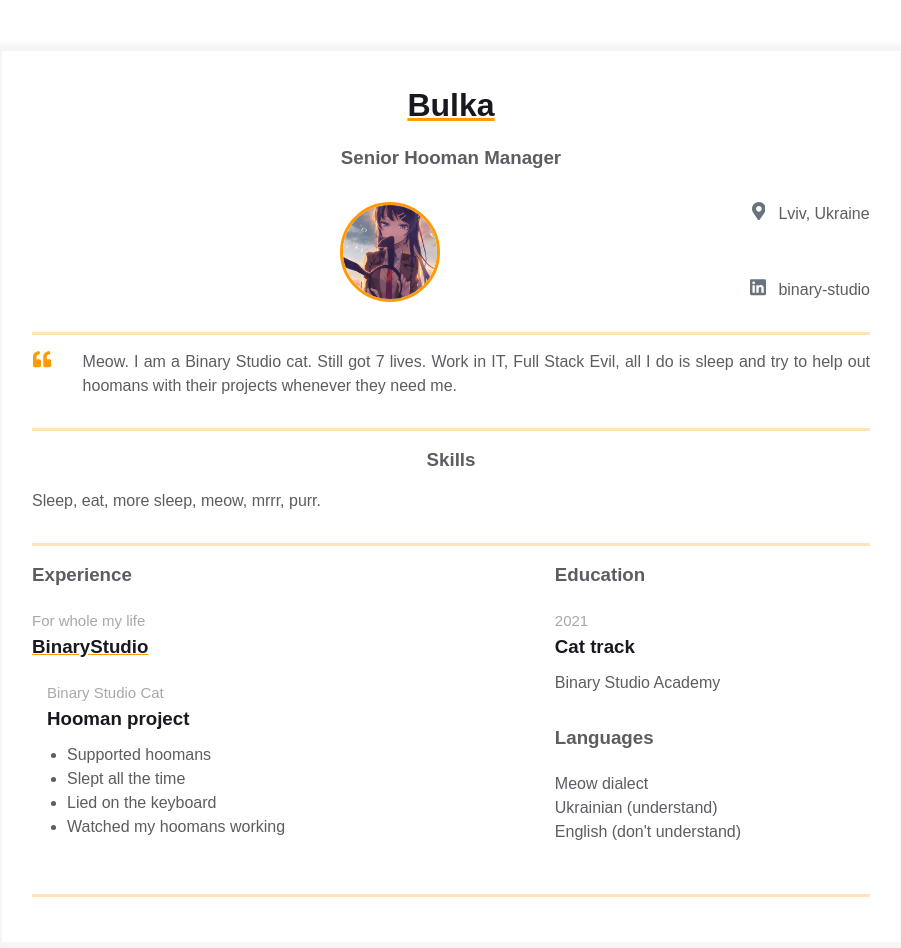
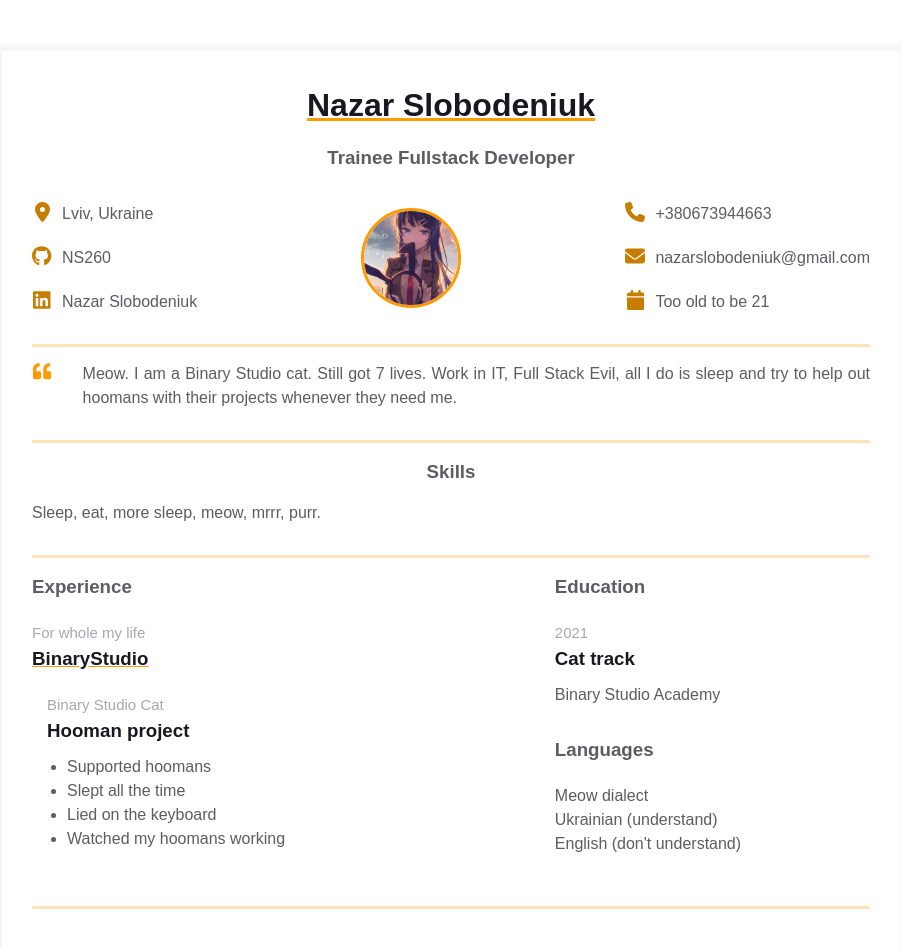
Before and after one commit to NS260/homepage, a plain HTML site: page index.html in a window 1280 px wide. Shown: the whole page, without its empty margins (189-1090 px from the left). Drawn offline with Linux system fonts and the light colour scheme.

Commit message:
Edited index.html [edited contact info]

```diff
--- a/index.html
+++ b/index.html
@@ -11,11 +11,43 @@
     <div class="resume">
         <div class="container">
             <div class="resume__block">
-                <h1 class="contact-info__header">Bulka</h1>
-                <h3 class="contact-info__sub-header">Senior Hooman Manager</h3>
-
+                <h1 class="contact-info__header">Nazar Slobodeniuk</h1>
+                <h3 class="contact-info__sub-header">Trainee Fullstack Developer</h3>
                 <div class="contact_info_container fh">
-                    <div class="contact-info__block"></div>
+                    <div class="contact-info__block">
+                        <a href="" rel="author" class="contact-info__item">
+                            <div class="contact-info__item-icon-wrapper">
+                                <svg xmlns="http://www.w3.org/2000/svg" height="20" width="15" viewBox="0 0 384 512">
+                                    <path fill="#c77e00" d="M215.7 499.2C267 435 384 279.4 384 192C384
+                                86 298 0 192 0S0 86 0 192c0 87.4 117 243 168.3 307.2c12.3 15.3 35.1 15.3 47.4 0zM192 128a64 64 0 1 1 0 128 64 64 0 1 1 0-128z"/></svg>
+                            </div>
+                            <span>Lviv, Ukraine</span>
+                        </a>
+                        <a href="https://github.com/NS260" rel="author" class="contact-info__item">
+                            <div class="contact-info__item-icon-wrapper">
+                                <svg xmlns="http://www.w3.org/2000/svg" height="20" width="19.375" viewBox="0 0 496 512">
+                                    <path fill="#c77e00" d="M165.9 397.4c0 2-2.3 3.6-5.2 3.6-3.3 .3-5.6-1.3-5.6-3.6 0-2 2.3-3.6 5.2-3.6 3-.3 5.6 1.3 5.6 3.6zm-31.1-4.5c-.7 2 1.3 4.3 4.3
+                                    4.9 2.6 1 5.6 0 6.2-2s-1.3-4.3-4.3-5.2c-2.6-.7-5.5 .3-6.2 2.3zm44.2-1.7c-2.9 .7-4.9 2.6-4.6 4.9 .3 2 2.9 3.3 5.9 2.6 2.9-.7 4.9-2.6 4.6-4.6-.3-1.9-3-3.2-5.9-2.9zM244.8 8C106.1
+                                    8 0 113.3 0 252c0 110.9 69.8 205.8 169.5 239.2 12.8 2.3 17.3-5.6 17.3-12.1 0-6.2-.3-40.4-.3-61.4 0 0-70 15-84.7-29.8 0 0-11.4-29.1-27.8-36.6 0 0-22.9-15.7 1.6-15.4 0
+                                    0 24.9 2 38.6 25.8 21.9 38.6 58.6 27.5 72.9 20.9 2.3-16 8.8-27.1 16-33.7-55.9-6.2-112.3-14.3-112.3-110.5 0-27.5 7.6-41.3 23.6-58.9-2.6-6.5-11.1-33.3 2.6-67.9 20.9-6.5
+                                    69 27 69 27 20-5.6 41.5-8.5 62.8-8.5s42.8 2.9 62.8 8.5c0 0 48.1-33.6 69-27 13.7 34.7 5.2 61.4 2.6 67.9 16 17.7 25.8 31.5 25.8 58.9 0 96.5-58.9 104.2-114.8 110.5 9.2 7.9
+                                    17 22.9 17 46.4 0 33.7-.3 75.4-.3 83.6 0 6.5 4.6 14.4 17.3 12.1C428.2 457.8 496 362.9 496 252 496 113.3 383.5 8 244.8 8zM97.2 352.9c-1.3 1-1 3.3 .7 5.2 1.6 1.6 3.9 2.3
+                                    5.2 1 1.3-1 1-3.3-.7-5.2-1.6-1.6-3.9-2.3-5.2-1zm-10.8-8.1c-.7 1.3 .3 2.9 2.3 3.9 1.6 1 3.6 .7 4.3-.7 .7-1.3-.3-2.9-2.3-3.9-2-.6-3.6-.3-4.3 .7zm32.4 35.6c-1.6 1.3-1 4.3 1.3 6.2 2.3 2.3 5.2 2.6 6.5 1 1.3-1.3
+                                .7-4.3-1.3-6.2-2.2-2.3-5.2-2.6-6.5-1zm-11.4-14.7c-1.6 1-1.6 3.6 0 5.9 1.6 2.3 4.3 3.3 5.6 2.3 1.6-1.3 1.6-3.9 0-6.2-1.4-2.3-4-3.3-5.6-2z"/></svg>
+                            </div>
+                            <span>NS260</span>
+                        </a>
+                        <a href="www.linkedin.com/in/nazar-slobodeniuk-000354287" rel="author" class="contact-info__item">
+                            <div class="contact-info__item-icon-wrapper">
+                                <svg xmlns="http://www.w3.org/2000/svg" height="20" width="17.5" viewBox="0 0 448 512">
+                                    <path fill="#c77e00" d="M416 32H31.9C14.3 32 0 46.5 0 64.3v383.4C0 465.5 14.3 480 31.9 480H416c17.6 0 32-14.5 32-32.3V64.3c0-17.8-14.4-32.3-32-32.3zM135.4
+                                    416H69V202.2h66.5V416zm-33.2-243c-21.3 0-38.5-17.3-38.5-38.5S80.9 96 102.2 96c21.2 0 38.5 17.3 38.5 38.5 0 21.3-17.2 38.5-38.5 38.5zm282.1
+                                    243h-66.4V312c0-24.8-.5-56.7-34.5-56.7-34.6
+                                0-39.9 27-39.9 54.9V416h-66.4V202.2h63.7v29.2h.9c8.9-16.8 30.6-34.5 62.9-34.5 67.2 0 79.7 44.3 79.7 101.9V416z"/></svg>
+                            </div>
+                            <span>Nazar Slobodeniuk</span>
+                        </a>
+                    </div>
 
                     <div class="contact-info__block contact-info__block--center">
                         <img class="contact-info__avatar" src="assets/avatar.png" alt="Avatar" />
@@ -24,33 +56,31 @@
                     <div class="contact-info__block">
                         <a href="" rel="author" class="contact-info__item">
                             <div class="contact-info__item-icon-wrapper">
-                                <svg class="contact-info__item-icon" xmlns="http://www.w3.org/2000/svg" viewBox="0 0 384 512">
-                                    <path
-                                            d="M172.268 501.67C26.97 291.031 0 269.413 0 192 0 85.961 85.961 0
-        192 0s192 85.961 192 192c0 77.413-26.97 99.031-172.268 309.67-9.535
-        13.774-29.93 13.773-39.464 0zM192 272c44.183 0 80-35.817
-        80-80s-35.817-80-80-80-80 35.817-80 80 35.817 80 80 80z"
-                                    ></path>
-                                </svg>
+                                <svg xmlns="http://www.w3.org/2000/svg" height="20" width="20" viewBox="0 0 512 512">
+                                    <path fill="#c77e00" d="M164.9 24.6c-7.7-18.6-28-28.5-47.4-23.2l-88 24C12.1 30.2 0 46 0 64C0 311.4 200.6 512 448 512c18 0
+                                    33.8-12.1 38.6-29.5l24-88c5.3-19.4-4.6-39.7-23.2-47.4l-96-40c-16.3-6.8-35.2-2.1-46.3 11.6L304.7 368C234.3
+                                334.7 177.3 277.7 144 207.3L193.3 167c13.7-11.2 18.4-30 11.6-46.3l-40-96z"/></svg>
                             </div>
-                            <span>Lviv, Ukraine</span>
+                            <span>+380673944663</span>
                         </a>
                         <a href="https://ua.linkedin.com/company/binary-studio_241166" rel="author" class="contact-info__item">
                             <div class="contact-info__item-icon-wrapper">
-                                <svg class="contact-info__item-icon" xmlns="http://www.w3.org/2000/svg" viewBox="0 0 448 512">
-                                    <path
-                                            d="M416 32H31.9C14.3 32 0 46.5 0 64.3v383.4C0 465.5 14.3 480 31.9
-        480H416c17.6 0 32-14.5 32-32.3V64.3c0-17.8-14.4-32.3-32-32.3zM135.4
-        416H69V202.2h66.5V416zm-33.2-243c-21.3 0-38.5-17.3-38.5-38.5S80.9
-        96 102.2 96c21.2 0 38.5 17.3 38.5 38.5 0 21.3-17.2 38.5-38.5
-        38.5zm282.1 243h-66.4V312c0-24.8-.5-56.7-34.5-56.7-34.6 0-39.9
-        27-39.9 54.9V416h-66.4V202.2h63.7v29.2h.9c8.9-16.8 30.6-34.5
-        62.9-34.5 67.2 0 79.7 44.3 79.7 101.9V416z"
-                                    ></path>
-                                </svg>
+                                <svg xmlns="http://www.w3.org/2000/svg" height="20" width="20" viewBox="0 0 512 512">
+                                    <path fill="#c77e00" d="M48 64C21.5 64 0 85.5 0 112c0 15.1 7.1 29.3 19.2 38.4L236.8 313.6c11.4 8.5 27 8.5 38.4 0L492.8 150.4c12.1-9.1
+                                19.2-23.3 19.2-38.4c0-26.5-21.5-48-48-48H48zM0 176V384c0 35.3 28.7 64 64 64H448c35.3 0 64-28.7 64-64V176L294.4 339.2c-22.8 17.1-54 17.1-76.8 0L0 176z"/></svg>
                             </div>
-                            <span>binary-studio</span>
+                            <span>nazarslobodeniuk@gmail.com</span>
                         </a>
+                        <a href="" rel="author" class="contact-info__item">
+                            <div class="contact-info__item-icon-wrapper">
+                                <svg xmlns="http://www.w3.org/2000/svg" height="20" width="17.5" viewBox="0 0 448 512">
+                                    <path fill="#c77e00" d="M96 32V64H48C21.5 64 0 85.5 0 112v48H448V112c0-26.5-21.5-48-48-48H352V32c0-17.7-14.3-32-32-32s-32
+                                    14.3-32 32V64H160V32c0-17.7-14.3-32-32-32S96 14.3 96
+                                32zM448 192H0V464c0 26.5 21.5 48 48 48H400c26.5 0 48-21.5 48-48V192z"/></svg>
+                            </div>
+                            <span>Too old to be 21</span>
+                        </a>
+
                     </div>
                 </div>
             </div>
```
